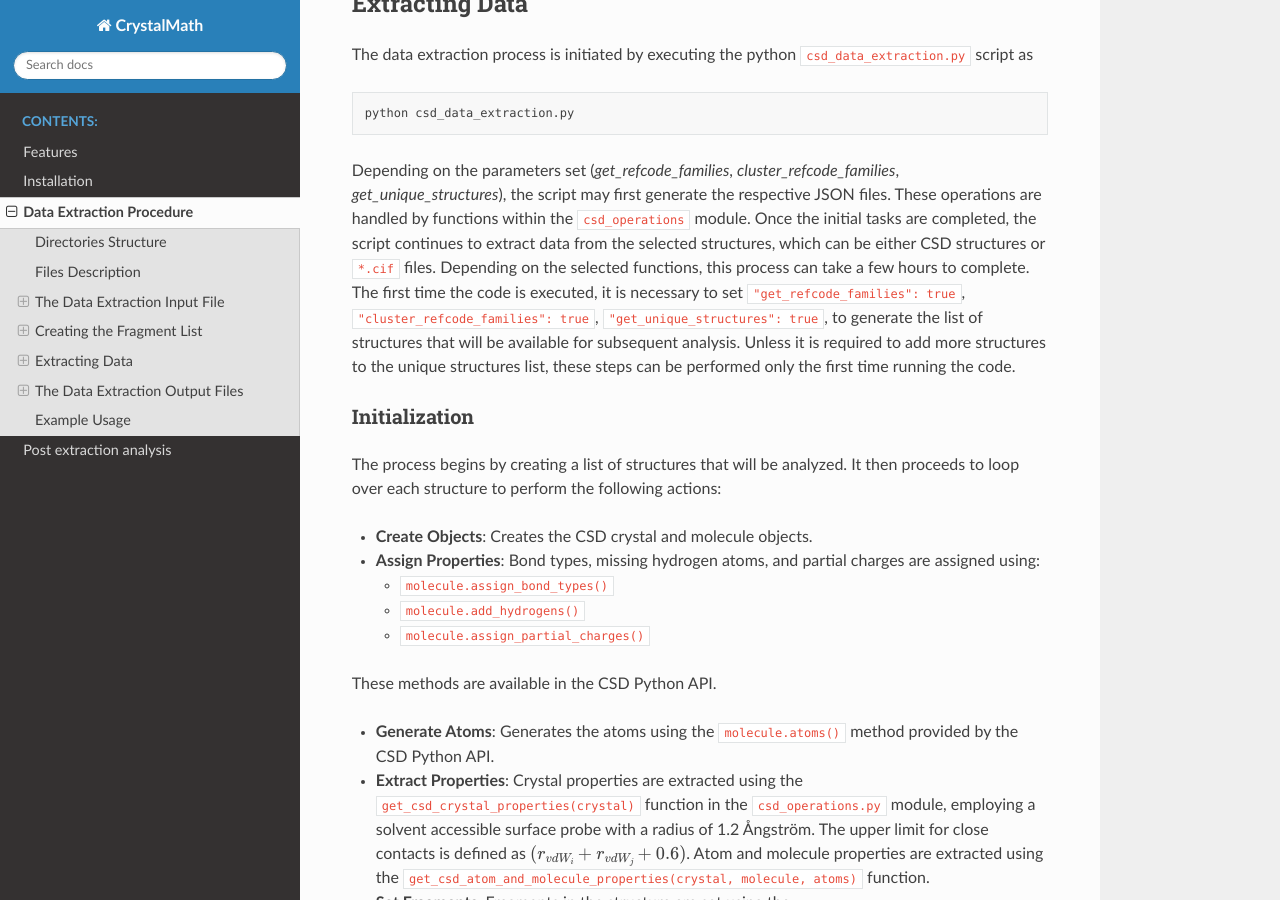
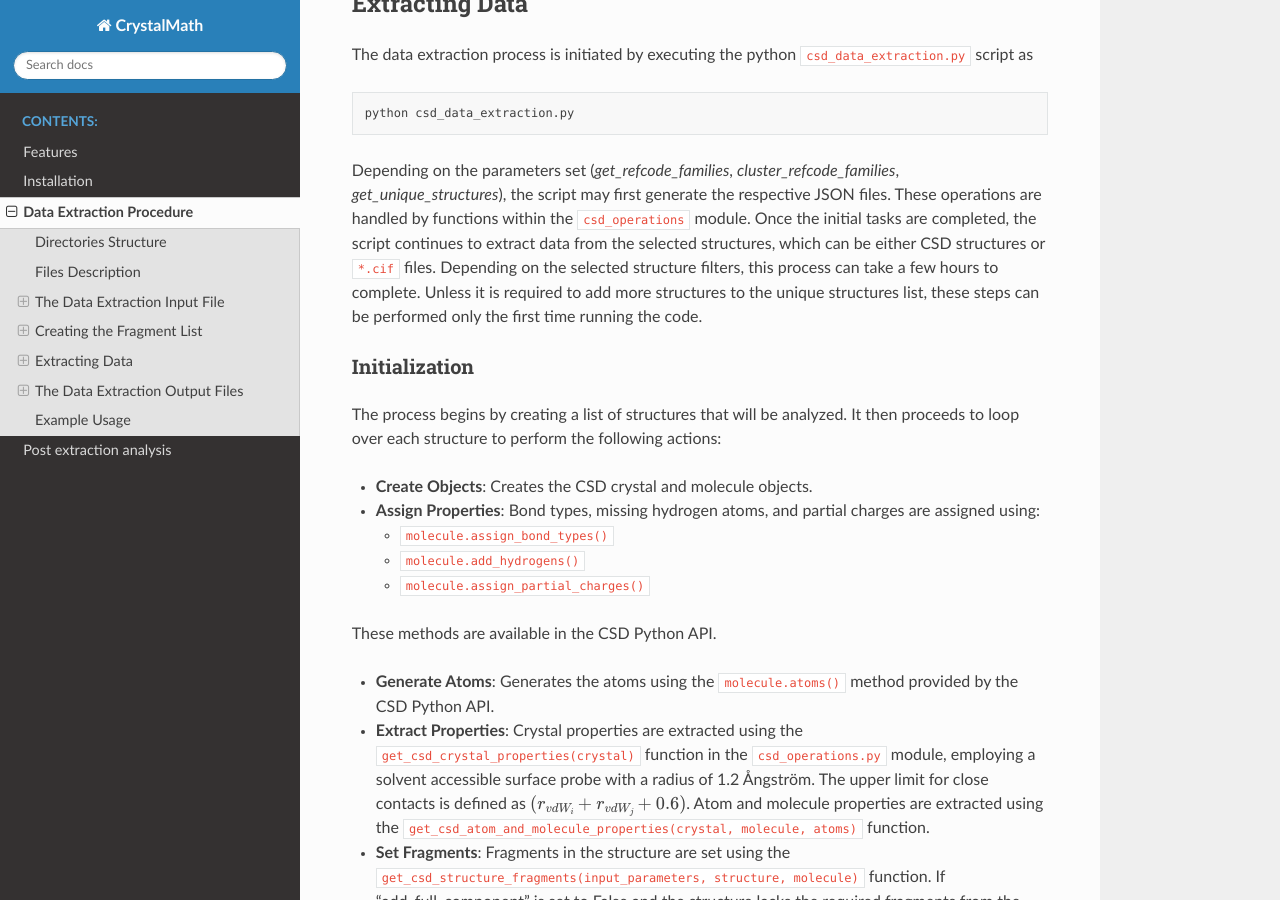
Before and after one commit to nigalanakis/Crystal_Math, a Sphinx documentation site: the page built from docs/source/procedure.rst, in a window 1280 px wide and 900 px high, scrolled down 5574 px. Built offline with Sphinx 7.4.7 and the Read the Docs theme 2.0.0, drawn with Linux system fonts in a browser that asks for light colours.

Commit message:
Update procedure.rst

```diff
--- a/docs/source/procedure.rst
+++ b/docs/source/procedure.rst
@@ -218,7 +218,7 @@ The data extraction process is initiated by executing the python ``csd_data_extr
 
 	python csd_data_extraction.py
 
-Depending on the parameters set (`get_refcode_families`, `cluster_refcode_families`, `get_unique_structures`), the script may first generate the respective JSON files. These operations are handled by functions within the ``csd_operations`` module. Once the initial tasks are completed, the script continues to extract data from the selected structures, which can be either CSD structures or ``*.cif`` files. Depending on the selected functions, this process can take a few hours to complete. The first time the code is executed, it is necessary to set ``"get_refcode_families": true``, ``"cluster_refcode_families": true``, ``"get_unique_structures": true``, to generate the list of structures that will be available for subsequent analysis. Unless it is required to add more structures to the unique structures list, these steps can be performed only the first time running the code.
+Depending on the parameters set (`get_refcode_families`, `cluster_refcode_families`, `get_unique_structures`), the script may first generate the respective JSON files. These operations are handled by functions within the ``csd_operations`` module. Once the initial tasks are completed, the script continues to extract data from the selected structures, which can be either CSD structures or ``*.cif`` files. Depending on the selected structure filters, this process can take a few hours to complete. Unless it is required to add more structures to the unique structures list, these steps can be performed only the first time running the code.
 
 Initialization
 ^^^^^^^^^^^^^^
```
